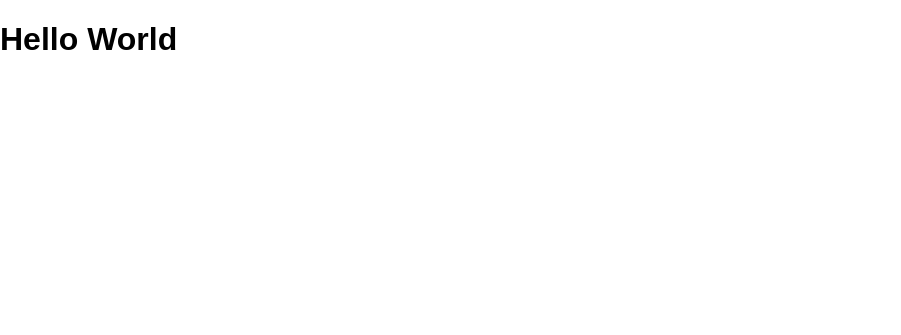
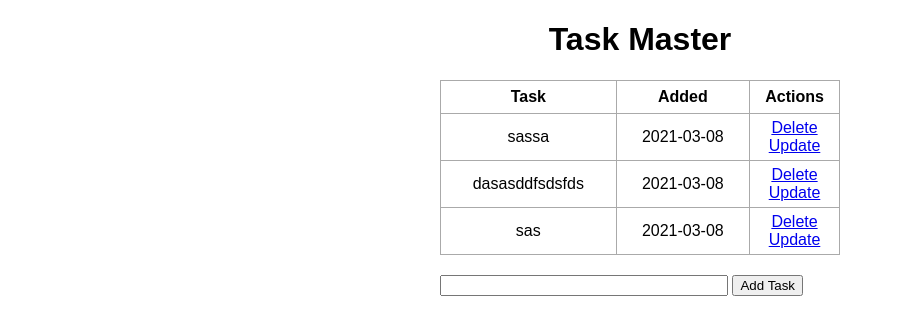
Before and after one commit to rajarsheechatterjee/flask-crud-app, a Flask app: page / in a window 1280 px wide. Shown: the top 335 px of the page, without its empty margins (0-901 px from the left). Run offline with Flask 2, Linux system fonts and the light colour scheme; data comes from the database, SQL or seed files in the repository; both versions use the stored data as it was after the commit.

Commit message:
Add delete and update routes

```diff
--- a/app.py
+++ b/app.py
@@ -1,10 +1,63 @@
-from flask import Flask, render_template, url_for
+from flask import Flask, render_template, url_for, request, redirect
+from flask_sqlalchemy import SQLAlchemy
+from datetime import datetime
 
 app = Flask(__name__)
+app.config['SQLALCHEMY_DATABASE_URI'] ='sqlite:///test.db'
+db= SQLAlchemy(app)
 
-@app.route('/')
+class Todo(db.Model):
+    id = db.Column(db.Integer, primary_key = True)
+    content = db.Column(db.String(200), nullable = False)
+    completed = db.Column(db.Integer, default=0)
+    date_created = db.Column(db.DateTime, default = datetime.utcnow)
+
+    def __repr__(self):
+        return '<Task %r>' % self.id
+
+@app.route('/', methods=['POST', 'GET'])
 def index():
-    return render_template('index.html')
+    if request.method == 'POST':
+        task_content = request.form['content']
+        new_task = Todo(content=task_content)
+
+        try:
+            db.session.add(new_task)
+            db.session.commit()
+            return redirect('/')
+        except:
+            return 'There was issue adding your task'
+
+    else:
+        tasks = Todo.query.order_by(Todo.date_created).all()
+        return render_template('index.html', tasks=tasks)
+
+@app.route('/delete/<int:id>')
+def delete(id):
+    task_to_delete = Todo.query.get_or_404(id)
+
+    try:
+        db.session.delete(task_to_delete)
+        db.session.commit()
+        return redirect('/')
+    except:
+        return 'There was a problem deleting that task'
+
+@app.route('/update/<int:id>', methods=['POST', 'GET'])
+def update(id):
+    task = Todo.query.get_or_404(id)
+
+    if request.method == 'POST':
+        task.content = request.form['content']
+
+        try:
+            db.session.commit()
+            return redirect('/')
+        except:
+            return 'There was an issue updating your task'
+
+    else:
+        return render_template('update.html', task=task)
 
 if __name__ == "__main__":
     app.run(debug=True)
--- a/static/css/main.css
+++ b/static/css/main.css
@@ -1,4 +1,38 @@
-body {
+body,
+html {
     margin: 0;
     font-family: sans-serif;
 }
+
+.content {
+    margin: 0 auto;
+    width: 400px;
+}
+
+table,
+td,
+th {
+    border: 1px solid #aaa;
+}
+
+table {
+    border-collapse: collapse;
+    width: 100%;
+}
+
+th {
+    height: 30px;
+}
+
+td {
+    text-align: center;
+    padding: 5px;
+}
+
+.form {
+    margin-top: 20px;
+}
+
+#content {
+    width: 70%;
+}
--- a/templates/base.html
+++ b/templates/base.html
@@ -6,8 +6,9 @@
         <meta name="viewport" content="width=device-width, initial-scale=1.0" />
         <link
             rel="stylesheet"
-            href="{{ url_for('static', filename='css/main.css')}}"
+            href="{{ url_for('static', filename='css/main.css') }}"
         />
+
         {% block head %}{% endblock %}
     </head>
     <body>
--- a/templates/index.html
+++ b/templates/index.html
@@ -1,3 +1,36 @@
-{% extends 'base.html' %} {% block head %} {% endblock %} {% block body %}
-<h1>Hello World</h1>
-{%endblock %}
+{% extends 'base.html' %} {% block head %}
+<title>Task Master</title>
+{% endblock %} {% block body %}
+<div class="content">
+    <h1 style="text-align: center">Task Master</h1>
+    {% if tasks|length < 1 %}
+    <h4 style="text-align: center">There are no tasks. Create one below!</h4>
+    {% else %}
+    <table>
+        <tr>
+            <th>Task</th>
+            <th>Added</th>
+            <th>Actions</th>
+        </tr>
+        {% for task in tasks %}
+        <tr>
+            <td>{{ task.content }}</td>
+            <td>{{ task.date_created.date() }}</td>
+            <td>
+                <a href="/delete/{{task.id}}">Delete</a>
+                <br />
+                <a href="/update/{{task.id}}">Update</a>
+            </td>
+        </tr>
+        {% endfor %}
+    </table>
+    {% endif %}
+
+    <div class="form">
+        <form action="/" method="POST">
+            <input type="text" name="content" id="content" />
+            <input type="submit" value="Add Task" />
+        </form>
+    </div>
+</div>
+{% endblock %}
```
Also changed, not shown: templates/update.html (added, +19 -0 lines), test.db (added).
